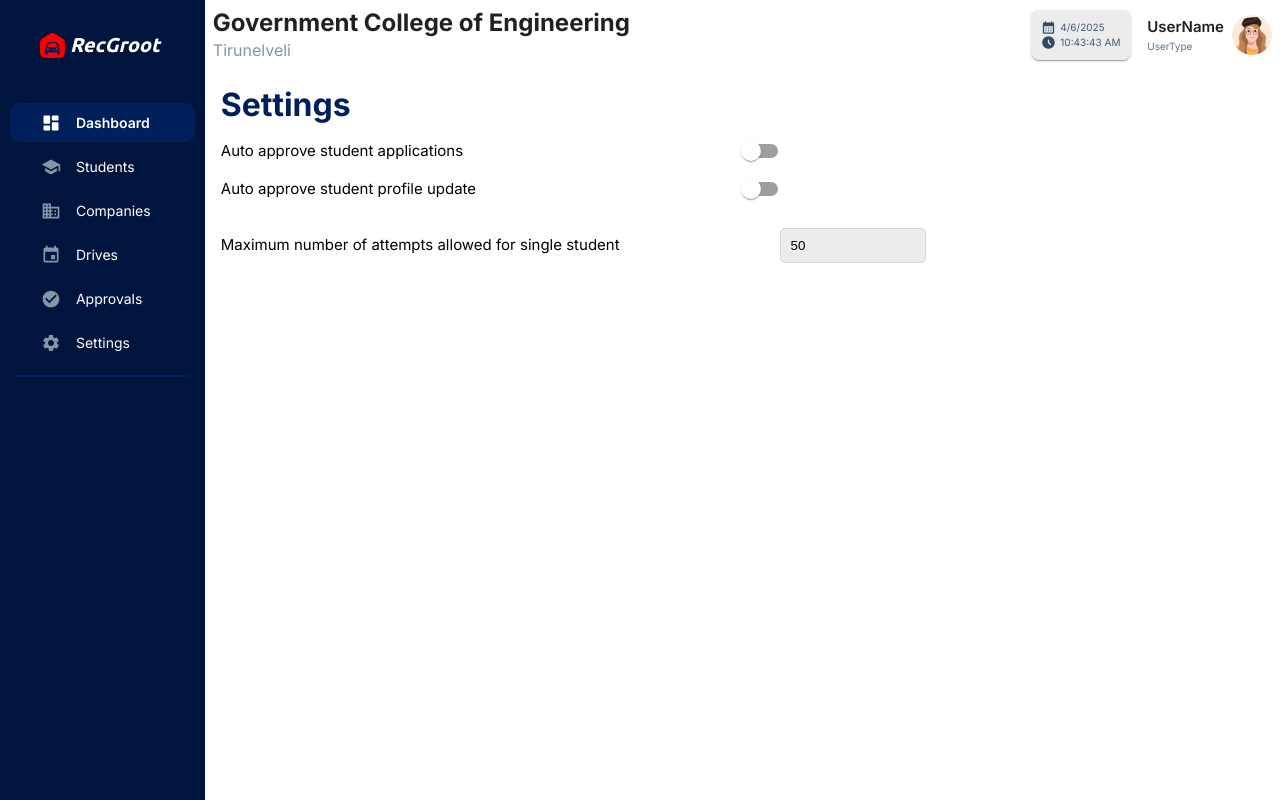
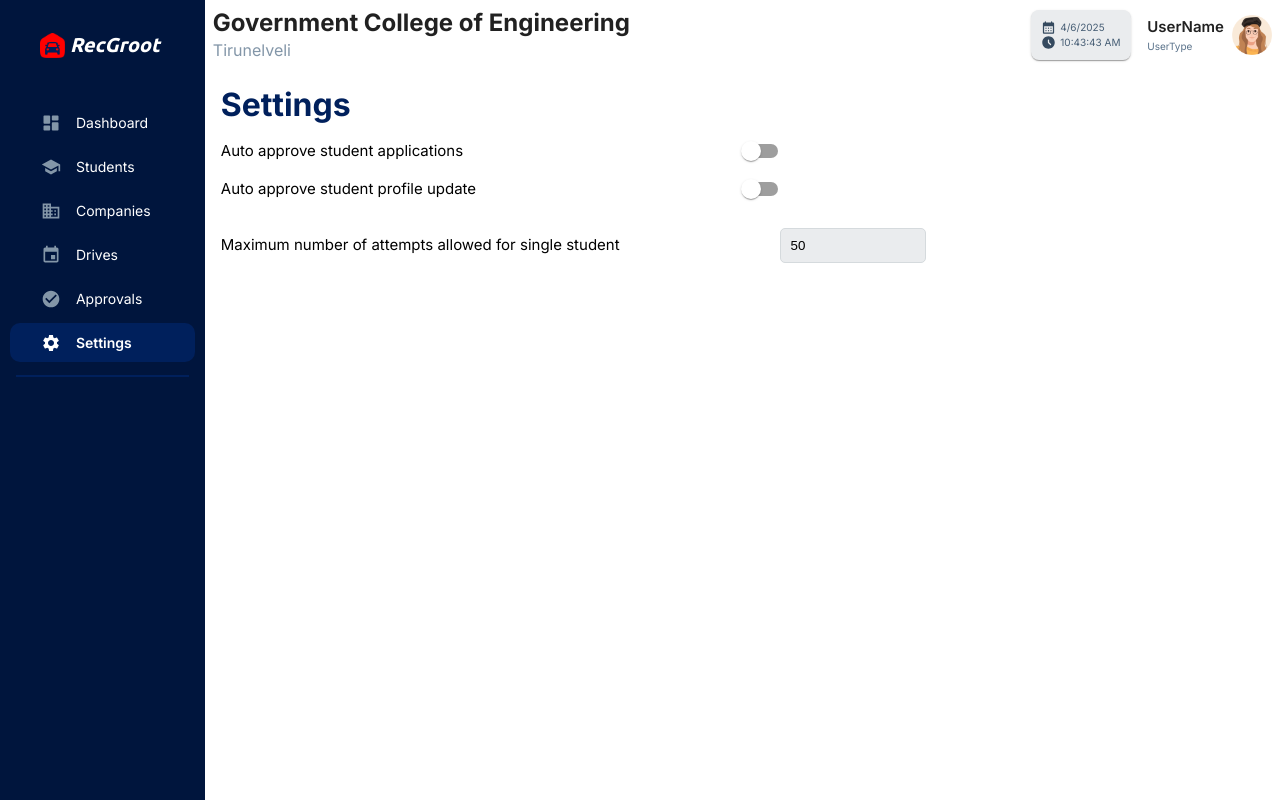
Before and after one commit to nagaraja6050266/RecGrootClient, a React (Vite) app: page /rep/settings in a window 1280 px wide. Built offline with nearby package versions, Linux system fonts and the light colour scheme.

Commit message:
menu bar corrections

```diff
--- a/src/components/menu-bar-components/MenuList.jsx
+++ b/src/components/menu-bar-components/MenuList.jsx
@@ -1,4 +1,4 @@
-import React, { useState } from "react";
+import React, { useEffect, useState } from "react";
 import { Box, Divider, List, Paper } from "@mui/material";
 import ListItemComponent from "./ListItemComponent";
 import {
@@ -9,7 +9,7 @@ import {
     CheckCircle,
     Settings,
 } from "@mui/icons-material";
-import { useNavigate } from "react-router-dom";
+import { useNavigate, useParams } from "react-router-dom";
 
 const MenuItems = [
     {
@@ -53,11 +53,22 @@ const MenuItems = [
 export default function MenuList() {
     const navigate = useNavigate();
     const [selectedIndex, setSelectedIndex] = useState(0);
+    const path = useParams();
 
     const handleListItemClick = (index, navigation) => {
         setSelectedIndex(index);
         navigate(navigation);
     };
+
+    useEffect(() => {
+        const currentPath = window.location.pathname;
+        const currentIndex = MenuItems.findIndex((item) =>
+            currentPath.includes(item.navigation)
+        );
+        if (currentIndex !== -1) {
+            setSelectedIndex(currentIndex);
+        }
+    }, [selectedIndex]);
 
     return (
         <Box>
```
